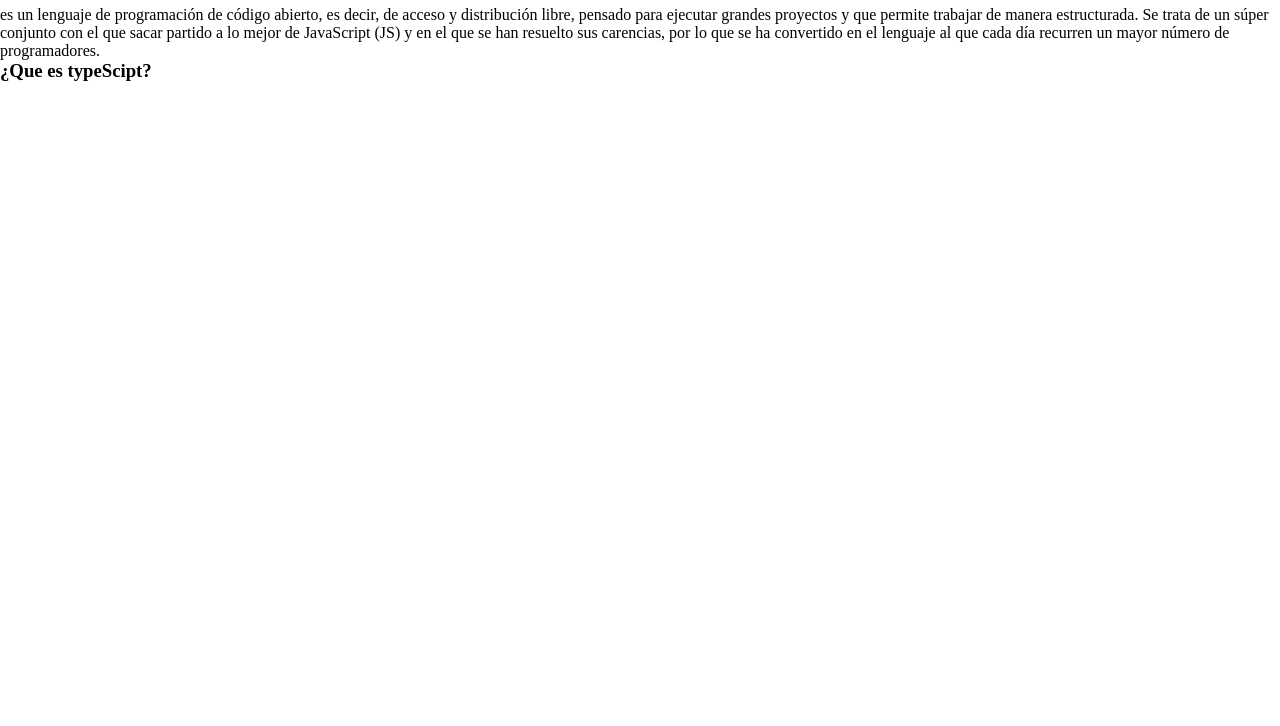
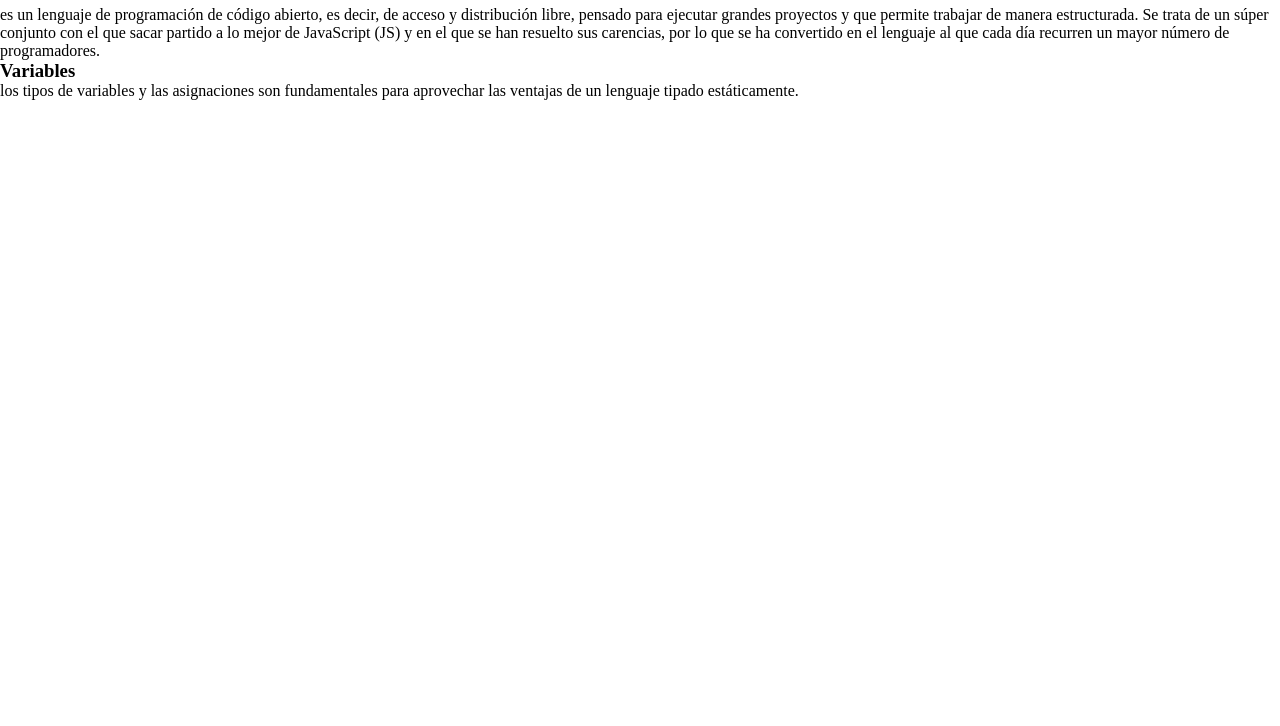
Before and after one commit to BrandonAndres778/pagina, a plain HTML site: page index.html in a window 1280 px wide. Shown: the part 74-800 px from the top of the page. Drawn offline with Linux system fonts and the light colour scheme.

Commit message:
variable

```diff
--- a/index.html
+++ b/index.html
@@ -17,7 +17,9 @@
             Se trata de un súper conjunto con el que sacar partido a lo mejor de JavaScript (JS)
             y en el que se han resuelto sus carencias,
             por lo que se ha convertido en el lenguaje al que cada día recurren un mayor número de programadores. </p>
-            <h1 class="headerContent__title">¿Que es typeScipt?</h1>
+            <h1 class="headerContent__title">Variables</h1>
+            <p>los tipos de variables y las asignaciones son fundamentales para
+                aprovechar las ventajas de un lenguaje tipado estáticamente.</p>
     </section>
 </section>
 </body>
```
